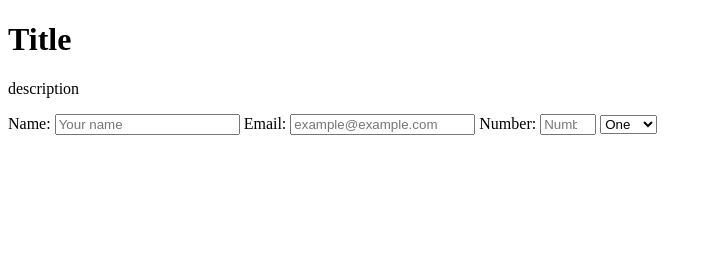
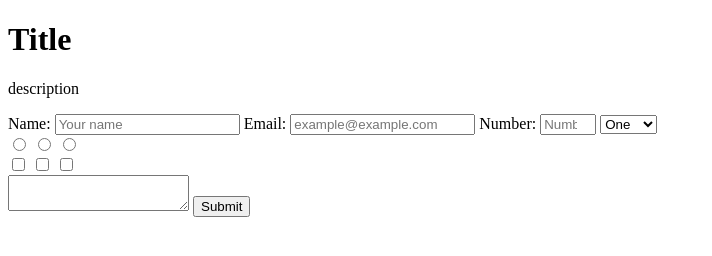
Before and after one commit to Pineapple6/surveyForm, a plain HTML site: page index.html in a window 1280 px wide. Shown: the whole page, without its empty margins (0-712 px from the left). Drawn offline with Linux system fonts and the light colour scheme.

Commit message:
all tests passing

```diff
--- a/index.html
+++ b/index.html
@@ -25,6 +25,22 @@
             <option>Three</option>
             <option>Four</option>
         </select>
+
+        <div>
+            <input type="radio" value="One" name="form-radio">
+            <input type="radio" value="Two" name="form-radio">
+            <input type="radio" value="Three" name="form-radio">
+        </div>
+
+        <div>
+            <input type="checkbox" value="One">
+            <input type="checkbox" value="Two">
+            <input type="checkbox" value="Three">
+        </div>
+
+        <textarea></textarea>
+
+        <input type="submit" id="submit">
     </form>
 </body>
 </html>
```
